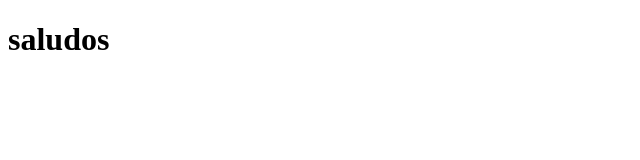
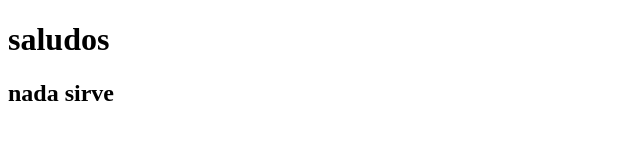
Before and after one commit to hbatress/BOLETERIA-IA, a plain HTML site: page index.html in a window 1280 px wide. Shown: the whole page, without its empty margins (0-640 px from the left). Drawn offline with Linux system fonts and the light colour scheme.

Commit message:
Update index.html

```diff
--- a/index.html
+++ b/index.html
@@ -7,6 +7,7 @@
 </head>
 <body>
     <h1>saludos</h1>
+    <h2>nada sirve</h2>
 
 </body>
 </html>
```
